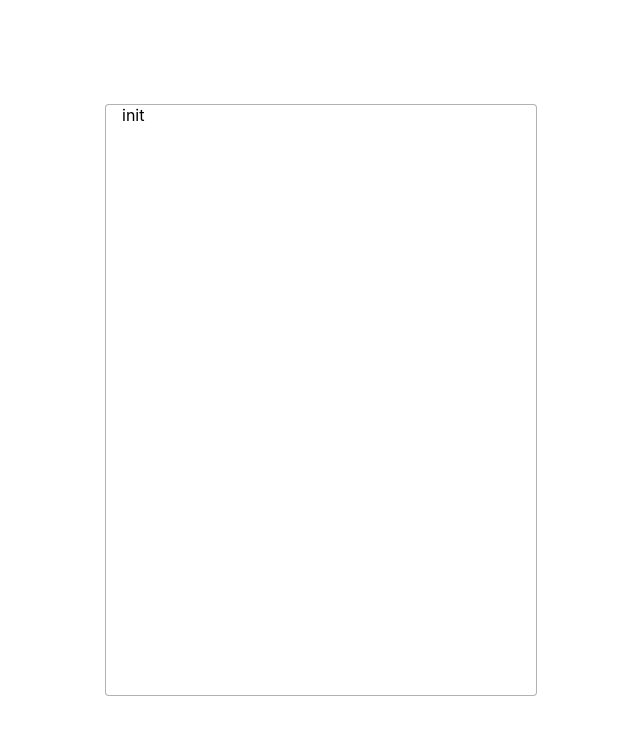
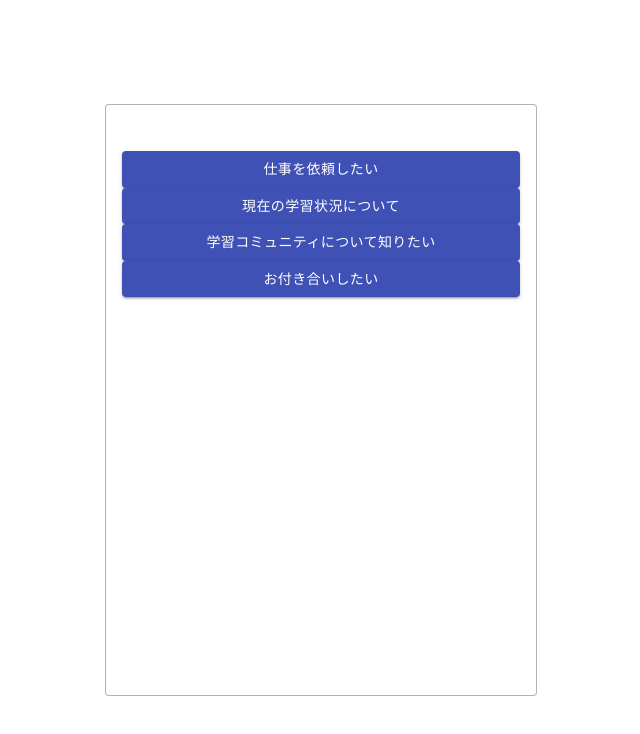
Before and after one commit to 556-mizusawa/chatbot-demo, a React (Create React App) app: page / in a window 1280 px wide. Shown: the top 734 px of the page, without its empty margins (319-959 px from the left). Built offline with nearby package versions, Linux system fonts and the light colour scheme.

Commit message:
implement AnswersList

```diff
--- a/src/App.tsx
+++ b/src/App.tsx
@@ -1,6 +1,7 @@
 import React from 'react';
 import defaultDataset from './dataset';
 import './assets/styles/style.css';
+import { AnswersList } from './components';
 
 type MyState = {
   answers: [];
@@ -10,8 +11,8 @@ type MyState = {
   open: boolean;
 };
 
-export default class App extends React.Component<{}, MyState> {
-  constructor(props: any) {
+export default class App extends React.Component<{}, any> {
+  constructor(props: {}) {
     super(props);
     this.state = {
       answers: [],
@@ -22,11 +23,28 @@ export default class App extends React.Component<{}, MyState> {
     };
   }
 
+  initAnswer = () => {
+    const initDataset = this.state.dataset[this.state.currentId];
+    const initAnswers = initDataset.answers;
+    this.setState({
+      answers: initAnswers,
+    });
+  };
+
+  componentDidMount() {
+    this.initAnswer();
+  }
+
   render() {
     return (
       <section className="c-section">
-        <div className="c-box">{this.state.currentId}</div>
+        <div className="c-box">
+          <AnswersList answers={this.state.answers} />
+        </div>
       </section>
     );
   }
 }
+function componentDidMount() {
+  throw new Error('Function not implemented.');
+}
--- /dev/null
+++ b/src/components/Answer.tsx
@@ -0,0 +1,25 @@
+import React from 'react';
+import { makeStyles, createStyles, Theme } from '@material-ui/core/styles';
+import Button from '@material-ui/core/Button';
+
+const useStyles = makeStyles((theme: Theme) =>
+  createStyles({
+    root: {
+      '& > *': {
+        margin: theme.spacing(1),
+      },
+    },
+  })
+);
+
+const Answer = (props: any) => {
+  // const classes = useStyles();
+
+  return (
+    <Button variant="contained" color="primary">
+      {props.content}
+    </Button>
+  );
+};
+
+export default Answer;
--- /dev/null
+++ b/src/components/AnswersList.tsx
@@ -0,0 +1,14 @@
+import React from 'react';
+import { Answer } from './index';
+
+const AnswersList = (props: any) => {
+  return (
+    <div className="c-grid__answer">
+      {props.answers.map((value: { content: string }, index: number) => {
+        return <Answer content={value.content} key={index.toString()} />;
+      })}
+    </div>
+  );
+};
+
+export default AnswersList;
--- /dev/null
+++ b/src/components/index.ts
@@ -0,0 +1,2 @@
+export { default as AnswersList } from './AnswersList';
+export { default as Answer } from './Answer';
```
